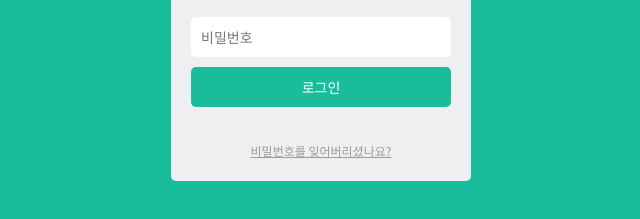
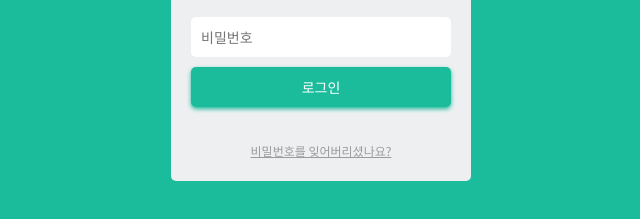
Before and after one commit to junho5/Html-Css, a plain HTML site: page login.html in a window 1280 px wide. In both pictures the pointer is over the input "로그인". Shown: the part 123-342 px from the top of the page, 319-959 px from the left. Drawn offline with Linux system fonts and the light colour scheme.

Commit message:
button hover effect

```diff
--- a/css/login.css
+++ b/css/login.css
@@ -38,6 +38,9 @@
     margin-bottom: 30px;
     color: white;
   }
+  .submit-btn:hover{
+    box-shadow: 0 2px 4px 0 #1BBC9B;
+  }
 
   .links {
     text-align: center;
```
